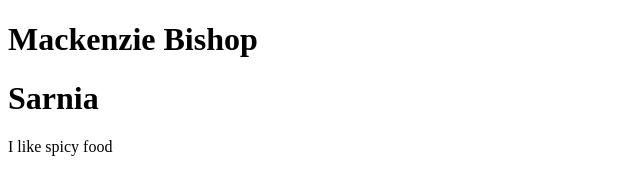
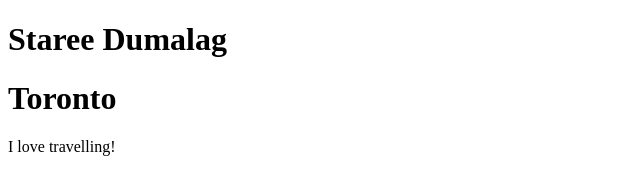
Before and after one commit to chandanareddy12/SheHacks6, a plain HTML site: page index.html in a window 1280 px wide. Shown: the whole page, without its empty margins (0-640 px from the left). Drawn offline with Linux system fonts and the light colour scheme.

Commit message:
Revert "changed personal info"

```diff
--- a/index.html
+++ b/index.html
@@ -6,9 +6,9 @@
     <link rel="stylesheet" href="" />
   </head>
   <body>
-    <h1>Mackenzie Bishop</h1>
-    <h1>Sarnia</h1>
-    <p>I like spicy food</p>
+    <h1>Staree Dumalag</h1>
+    <h1>Toronto</h1>
+    <p>I love travelling!</p>
     <script src="" async defer></script>
   </body>
 </html>
```
